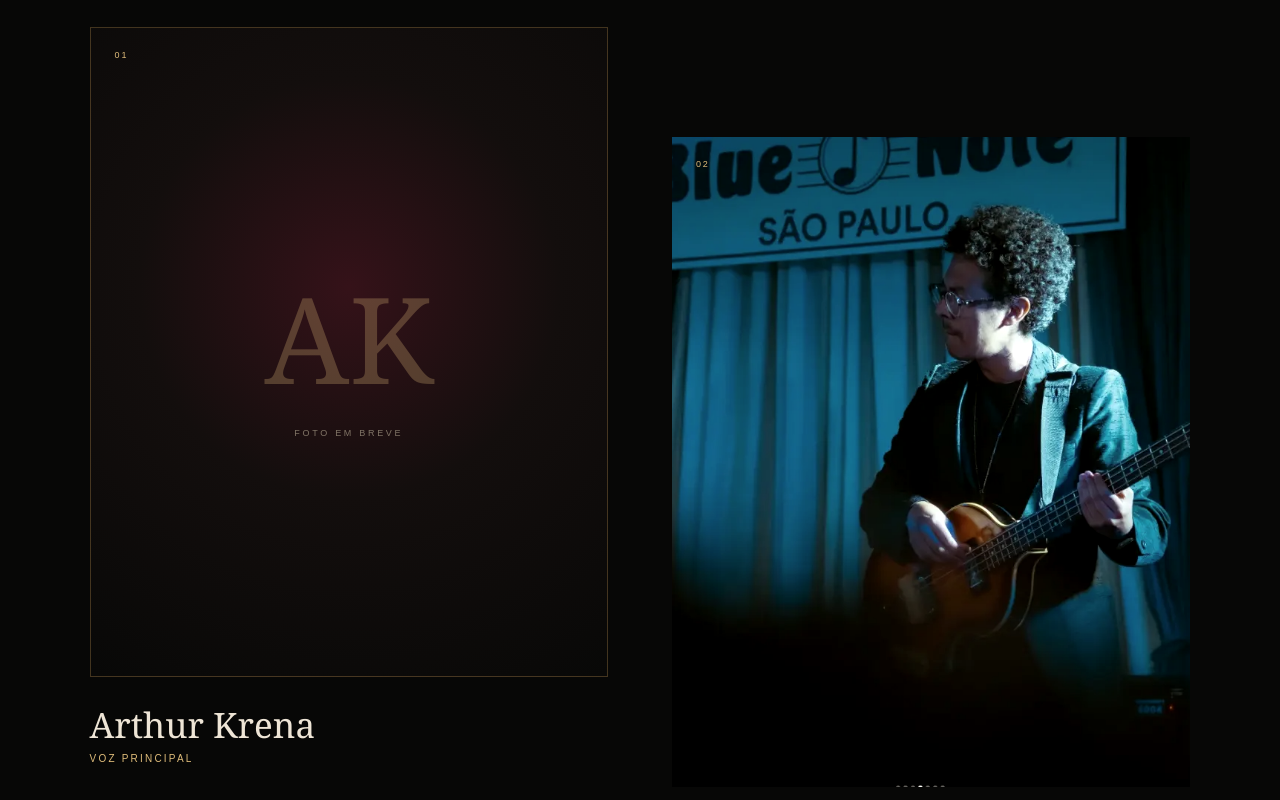
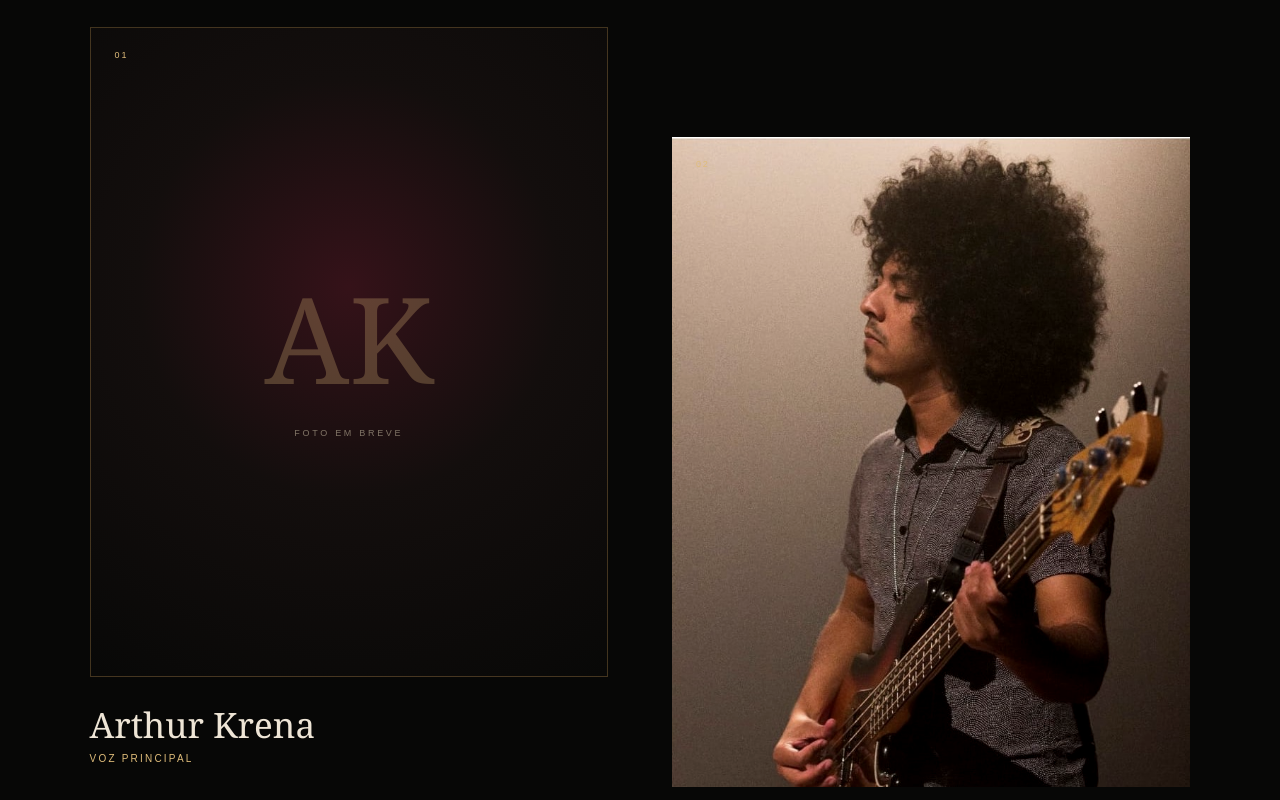
Before and after one commit to tiagoslins/the-velvet-margin, a Next.js app: page /banda in a window 1280 px wide. Shown: the part 1580-2380 px from the top of the page. Built offline with nearby package versions, Linux system fonts and the light colour scheme.

Commit message:
Atualiza foto de Diego Aquino

```diff
--- a/app/banda/page.tsx
+++ b/app/banda/page.tsx
@@ -17,7 +17,7 @@ type Person = {
 const artists: Person[] = [
   { name: "Arthur Krena", rolePt: "Voz principal", roleEn: "Lead vocals", image: null, initials: "AK", className: "portrait-placeholder" },
   {
-    name: "Diego Aquino", rolePt: "Contrabaixo", roleEn: "Bass", image: "/members/diego-aquino.webp", className: "portrait-vertical",
+    name: "Diego Aquino", rolePt: "Contrabaixo", roleEn: "Bass", image: "/members/diego-aquino-nova.webp.jpeg", className: "portrait-vertical",
     bioPt: ["Diego Aquino é baixista e produtor musical com mais de duas décadas de atuação na cena independente de São Paulo. Formado no Curso Técnico de Baixo Elétrico do Conservatório Souza Lima, desenvolveu uma linguagem marcada pela precisão rítmica e pelas influências da Black Music, do soul e do R&B dos anos 1970.", "Cofundador das bandas Oyster Movement e Acajá, participou da gravação do EP Allow Me Inside, produzido por André Christovam nos Mosh Studios e incluído na lista de consideração para o 55º Grammy Awards. Também atua como sideman e produtor ao lado de diversos artistas da música independente paulistana.", "No The Velvet Margin, contribui como baixista, trazendo experiência de palco, sensibilidade musical e profundo domínio das linguagens do soul, do R&B e da música negra contemporânea."],
     bioEn: ["Diego Aquino is a bassist and music producer with more than two decades of experience in São Paulo's independent music scene. Trained in Electric Bass at Conservatório Souza Lima, he developed a style shaped by rhythmic precision and the influence of 1970s Black Music, soul and R&B.", "A co-founder of Oyster Movement and Acajá, he performed on the EP Allow Me Inside, produced by André Christovam at Mosh Studios and submitted for consideration for the 55th Grammy Awards. He also works as a sideman and producer with a wide range of artists from São Paulo's independent scene.", "For The Velvet Margin, he contributes as bassist, bringing extensive stage experience, musical sensitivity and a deep command of soul, R&B and contemporary Black music."],
   },
```
